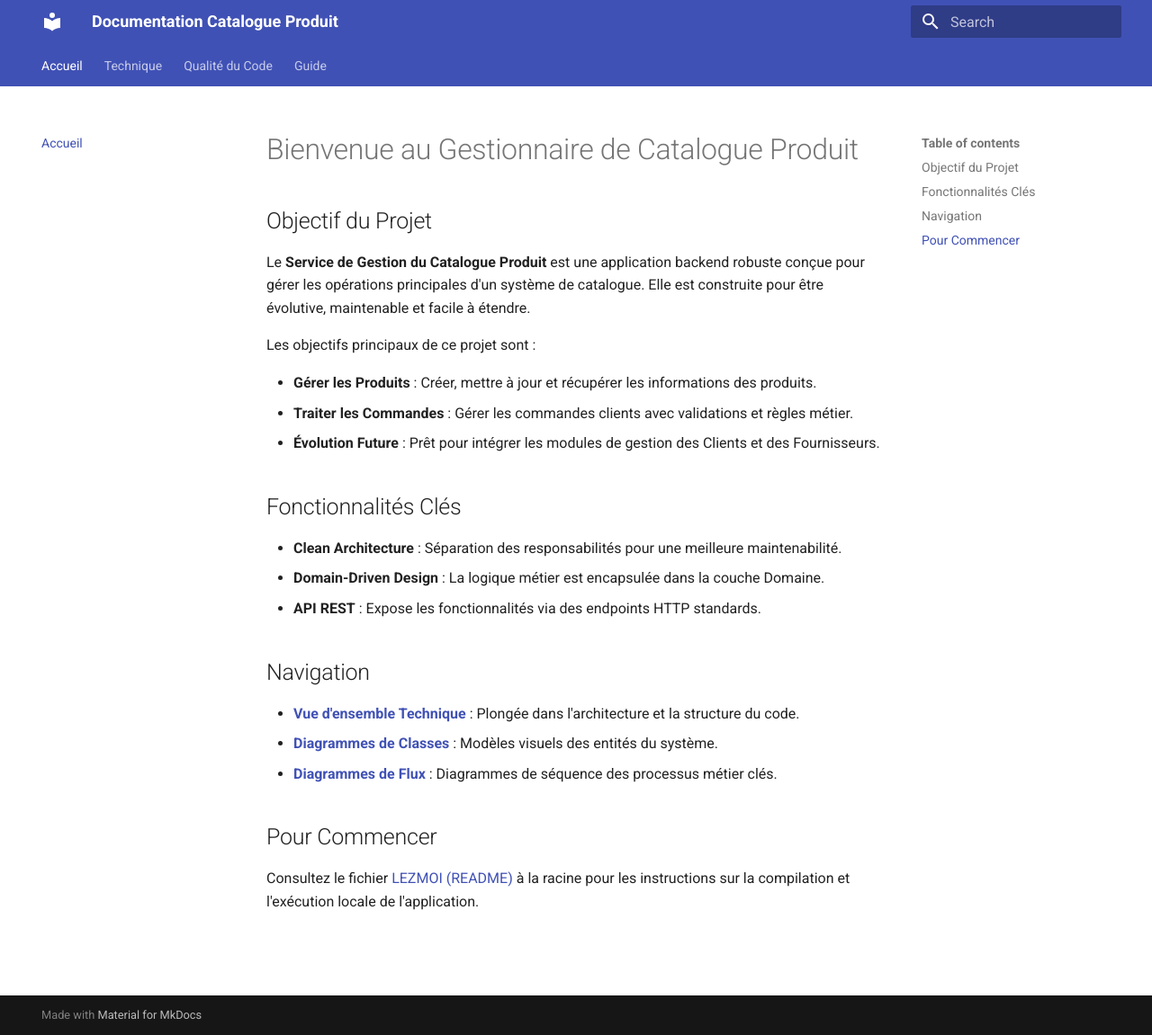
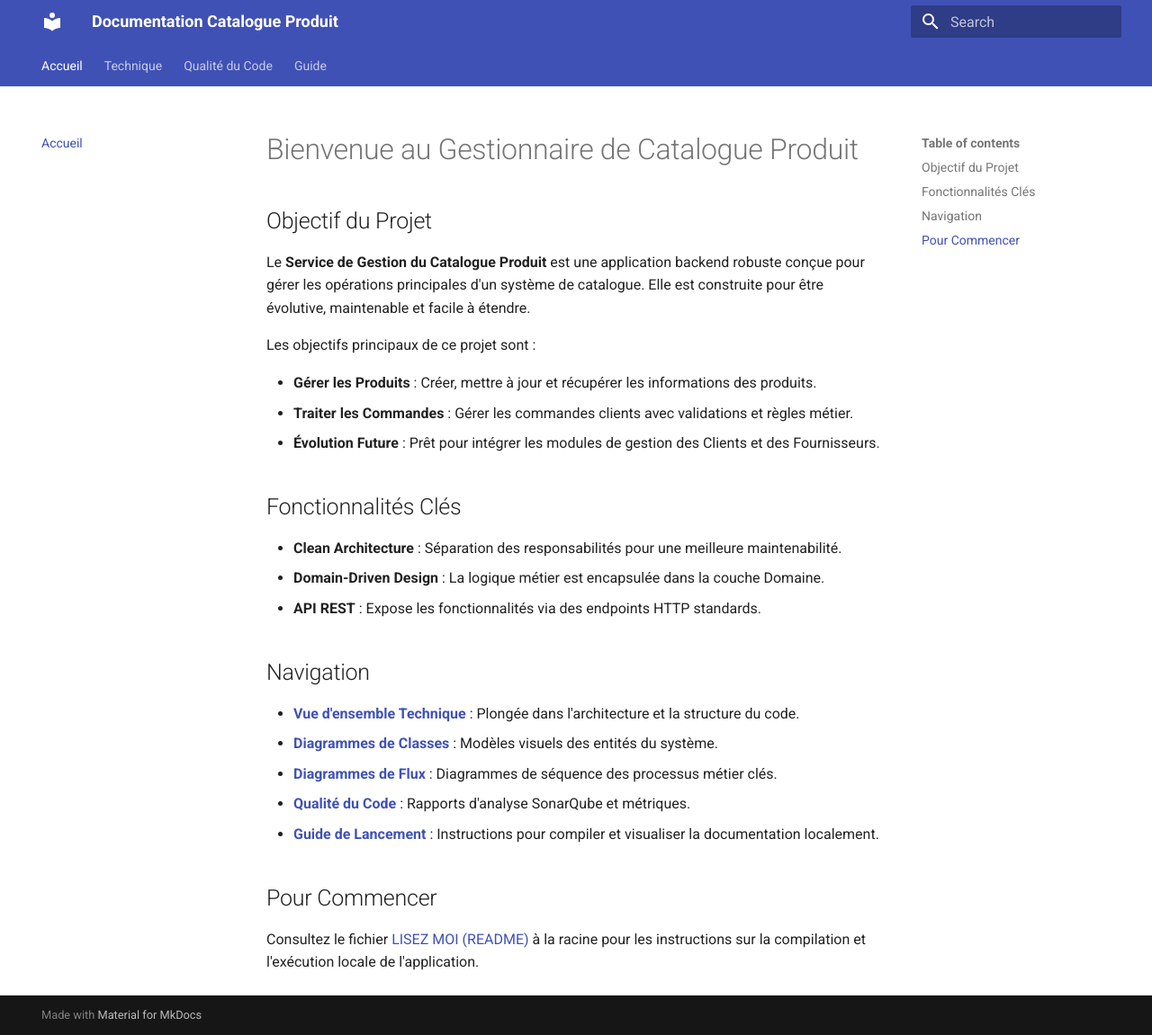
Before and after one commit to Dimitribonsou/AdvancedDevSimple, an MkDocs documentation site: the page built from docs/index.md, in a window 1280 px wide and 1151 px high. Shown: the whole window at 90% size. Built offline with MkDocs 1.6.1 and Material for MkDocs 9.7.7, drawn with Linux system fonts in a browser that asks for light colours.

Commit message:
fix : add guide and quality navigation in index.md

```diff
--- a/docs/index.md
+++ b/docs/index.md
@@ -20,6 +20,8 @@ Les objectifs principaux de ce projet sont :
 - **[Vue d'ensemble Technique](technical/project_documentation.md)** : Plongée dans l'architecture et la structure du code.
 - **[Diagrammes de Classes](technical/class_diagram.md)** : Modèles visuels des entités du système.
 - **[Diagrammes de Flux](technical/flow_diagram.md)** : Diagrammes de séquence des processus métier clés.
+- **[Qualité du Code](quality/sonarqube.md)** : Rapports d'analyse SonarQube et métriques.
+- **[Guide de Lancement](guide/running_locally.md)** : Instructions pour compiler et visualiser la documentation localement.
 
 ## Pour Commencer
-Consultez le fichier [LEZMOI (README)](../README.md) à la racine pour les instructions sur la compilation et l'exécution locale de l'application.
+Consultez le fichier [LISEZ MOI (README)](../README.md) à la racine pour les instructions sur la compilation et l'exécution locale de l'application.
```
